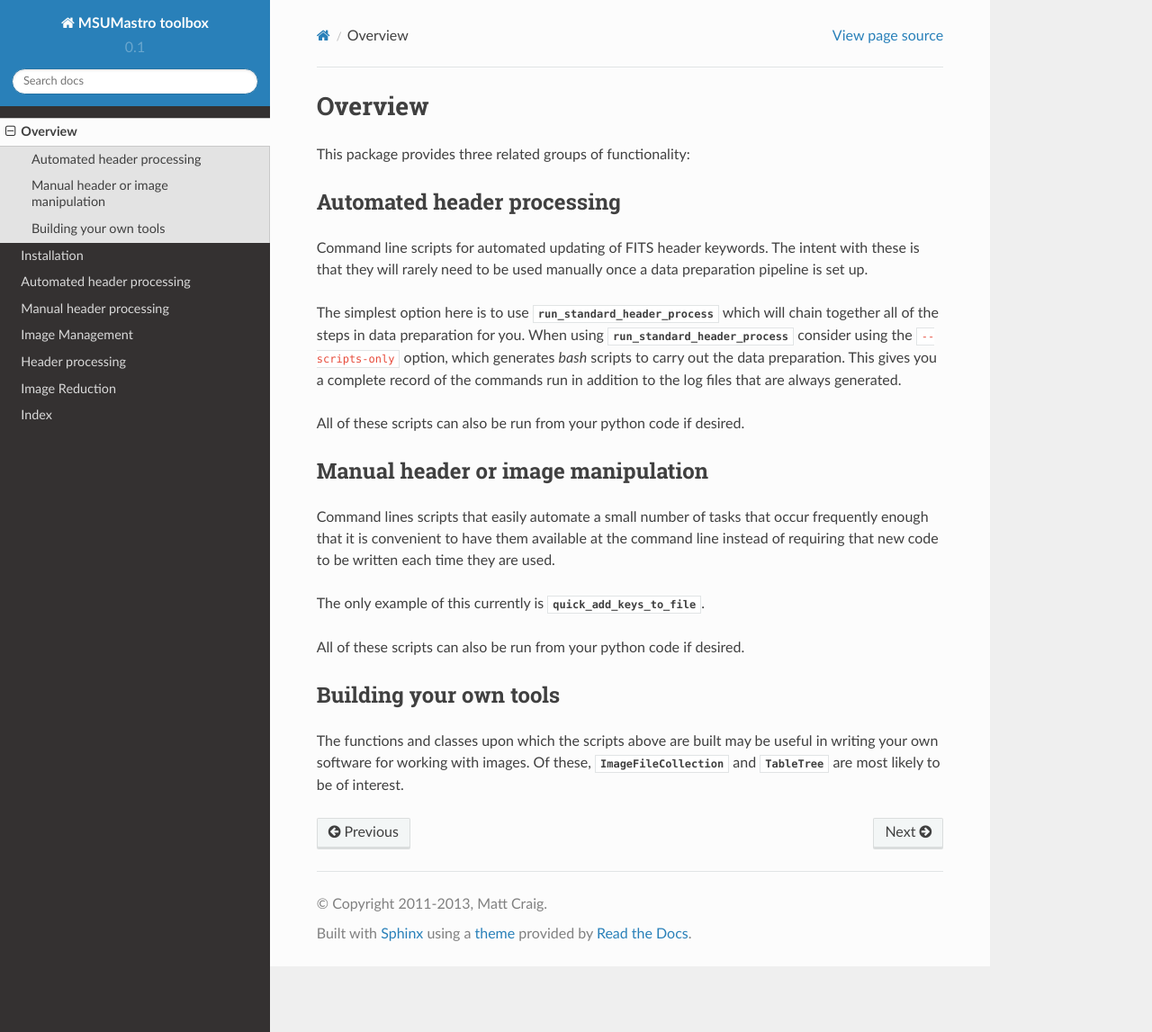
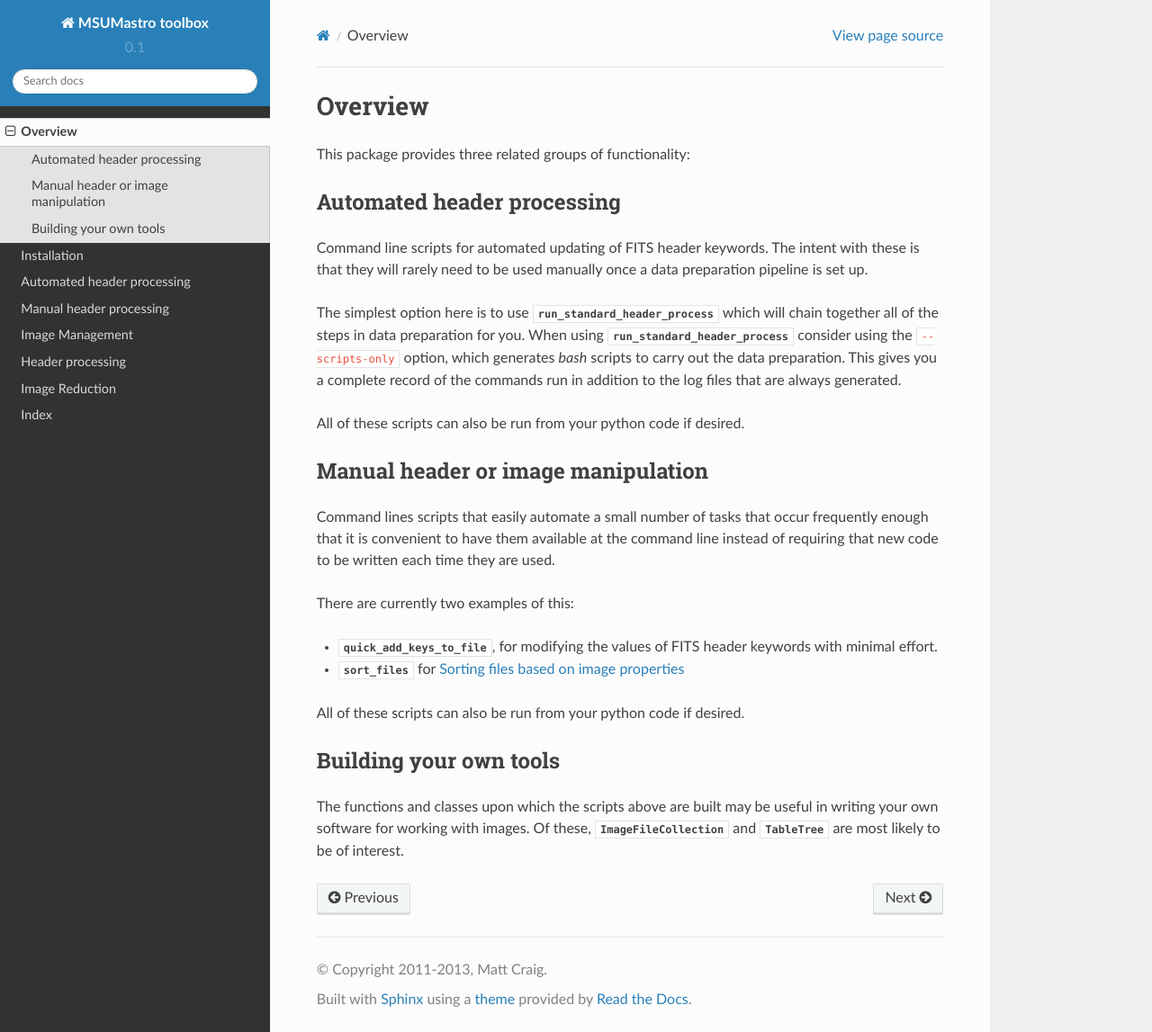
Before and after one commit to mwcraig/msumastro, a Sphinx documentation site: the page built from docs/overview.rst, in a window 1280 px wide and 1147 px high. Shown: the whole window at 90% size. Built offline with Sphinx 7.4.7 and the Read the Docs theme 2.0.0, drawn with Linux system fonts in a browser that asks for light colours.

Commit message:
Document sort_files
Closes #141

```diff
--- a/docs/overview.rst
+++ b/docs/overview.rst
@@ -32,8 +32,12 @@ Command lines scripts that easily automate a small number of tasks that occur
 frequently enough that it is convenient to have them available at the command
 line instead of requiring that new code to be written each time they are used.
 
-The only example of this currently is
-:mod:`~msumastro.scripts.quick_add_keys_to_file`.
+There are currently two examples of this:
+
++ :mod:`~msumastro.scripts.quick_add_keys_to_file`, for modifying the values of
+  FITS header keywords with minimal effort.
++ :mod:`~msumastro.scripts.sort_files` for :ref:`sort_files`
+
 
 All of these scripts can also be run from your python code if desired.
 
```
Also changed, not shown: docs/scripts/scripts.rst (+26 -0 lines), 1 other file.
